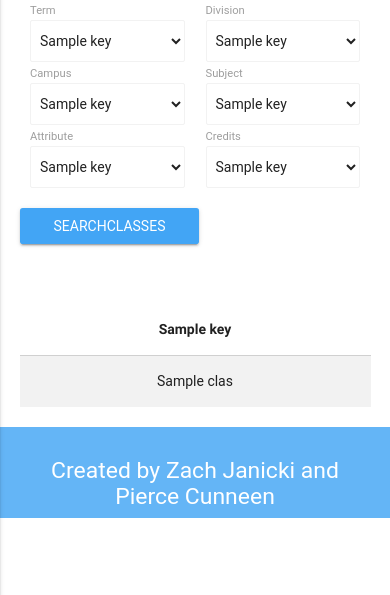
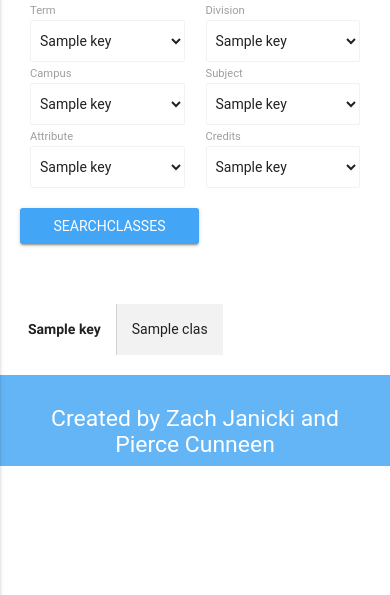
Before and after one commit to piercecunneen/ND-Class-Info-and-Teacher-Ratings-website, a Flask app: template templates/DisplayClassData.html in a window 390 px wide. Shown: the part 77-672 px from the top of the page. Run offline with Flask 2, Linux system fonts and the light colour scheme; the template is opened without the code that fills it: most values are stand-ins (such as "Sample title", 1, 10 or a date in 2020); some libraries are stand-ins or nearby versions; some web fonts are replaced.

Commit message:
Made class search results responsive

```diff
--- a/templates/DisplayClassData.html
+++ b/templates/DisplayClassData.html
@@ -55,7 +55,7 @@
 	</form>
 </div>
 
-<table border="1" class="ClassData striped centered">
+<table border="1" class="responsive-table ClassData striped centered">
 	<thead>
         	<tr>
 			{% for key in Keys %}
```
Also changed, not shown: reviews.sqlite, 1 other file.
